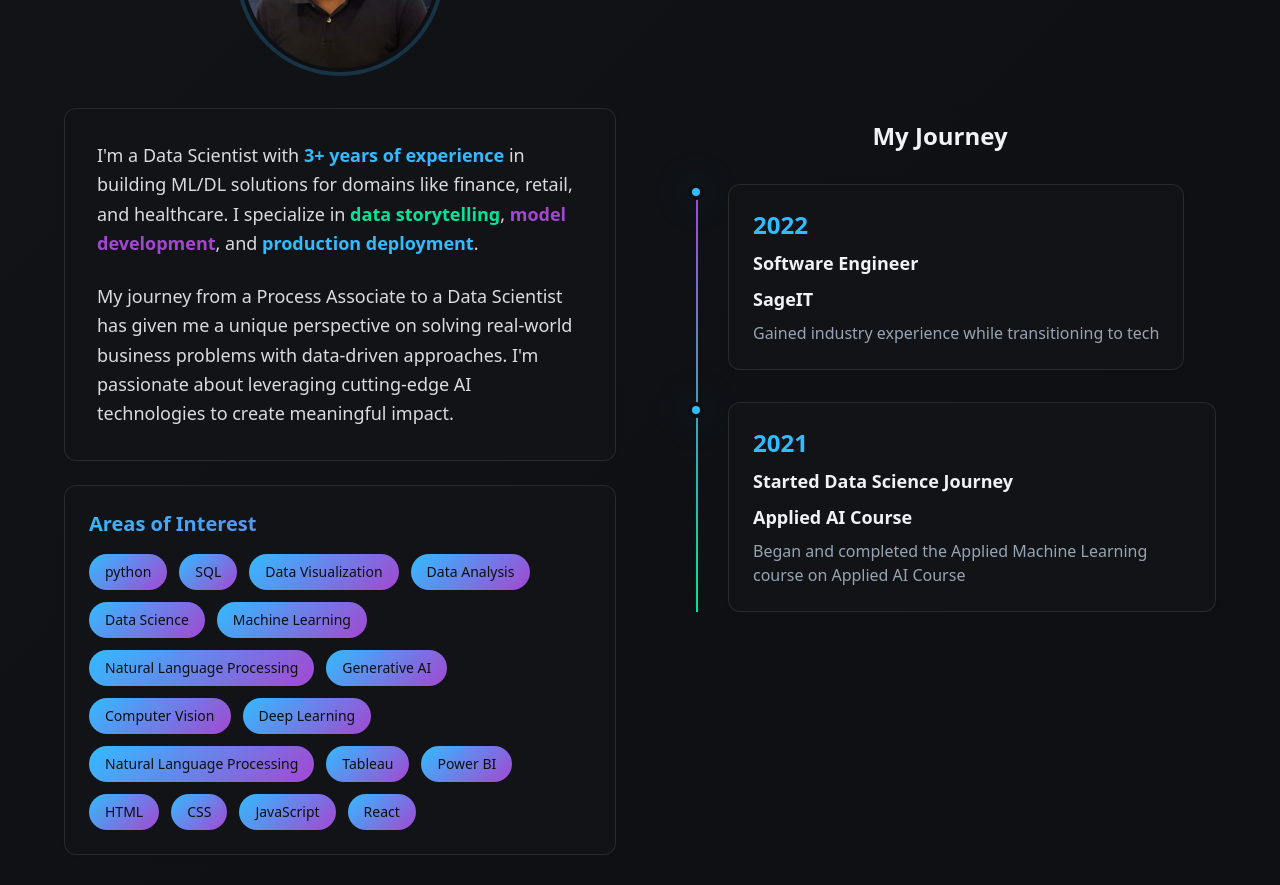
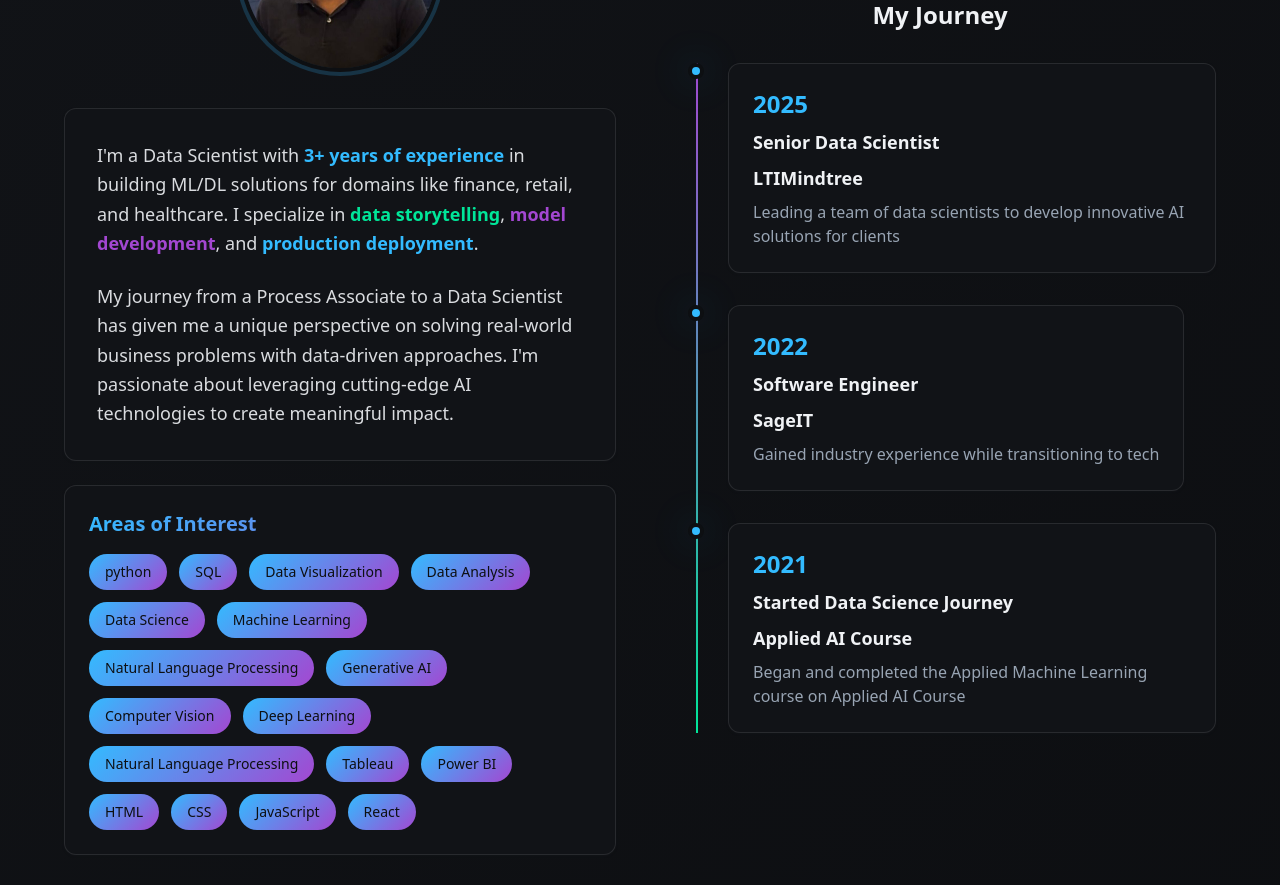
Before and after one commit to SravanTummalapalli/Portfolio, a React (Vite) app: page / in a window 1280 px wide. Shown: the part 1160-2045 px from the top of the page. Built offline with nearby package versions, Linux system fonts and the light colour scheme.

Commit message:
Added job change

```diff
--- a/package.json
+++ b/package.json
@@ -80,6 +80,6 @@
     "tailwindcss": "^3.4.11",
     "typescript": "^5.5.3",
     "typescript-eslint": "^8.0.1",
-    "vite": "^5.4.1"
+    "vite": "^7.3.1"
   }
 }
--- a/src/components/about.tsx
+++ b/src/components/about.tsx
@@ -4,6 +4,12 @@ import profilePhoto from "../assets/profile-photo.jpg";
 
 const About = () => {
   const journey = [
+    {
+      year: "2025",
+      title: "Senior Data Scientist",
+      Company: "LTIMindtree",
+      description: "Leading a team of data scientists to develop innovative AI solutions for clients"
+    },
     {
       year: "2022",
       title: "Software Engineer",
```
